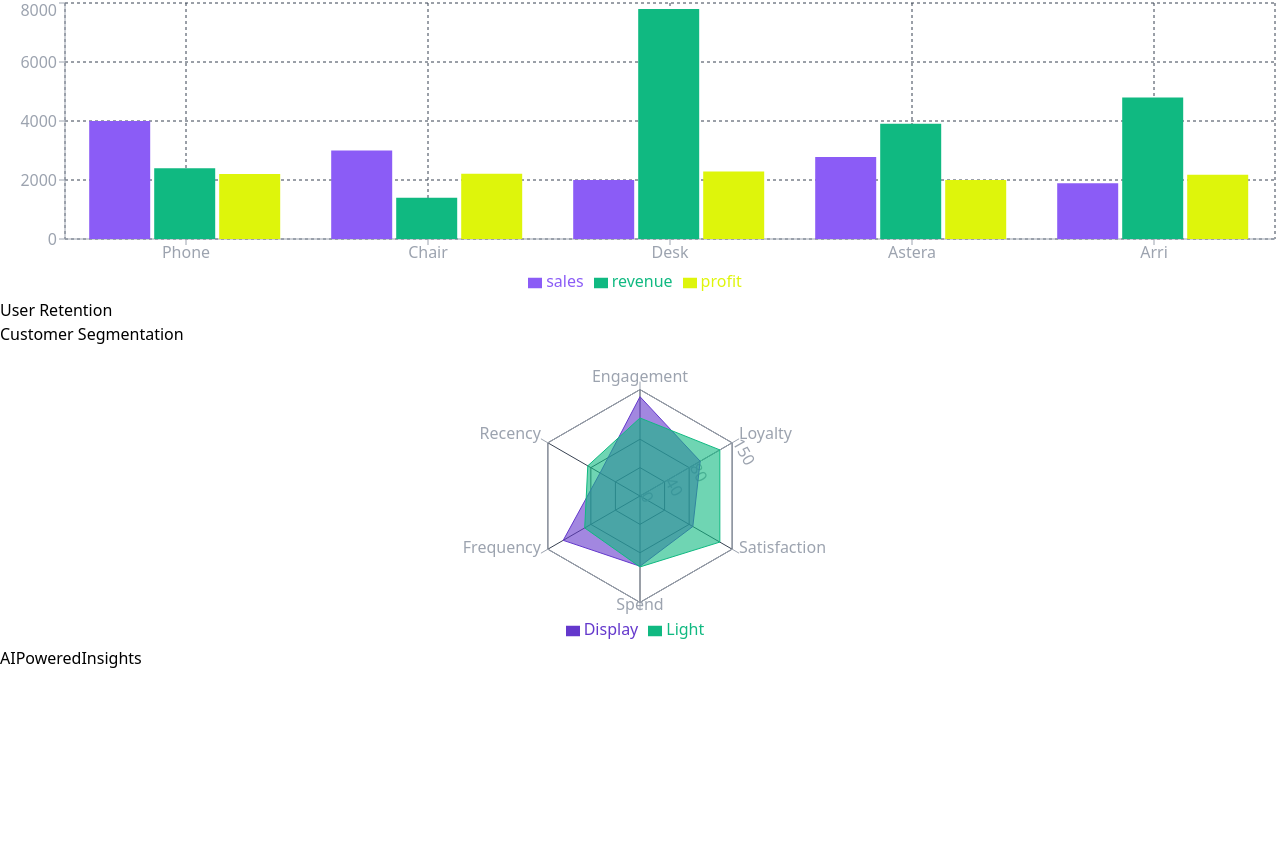
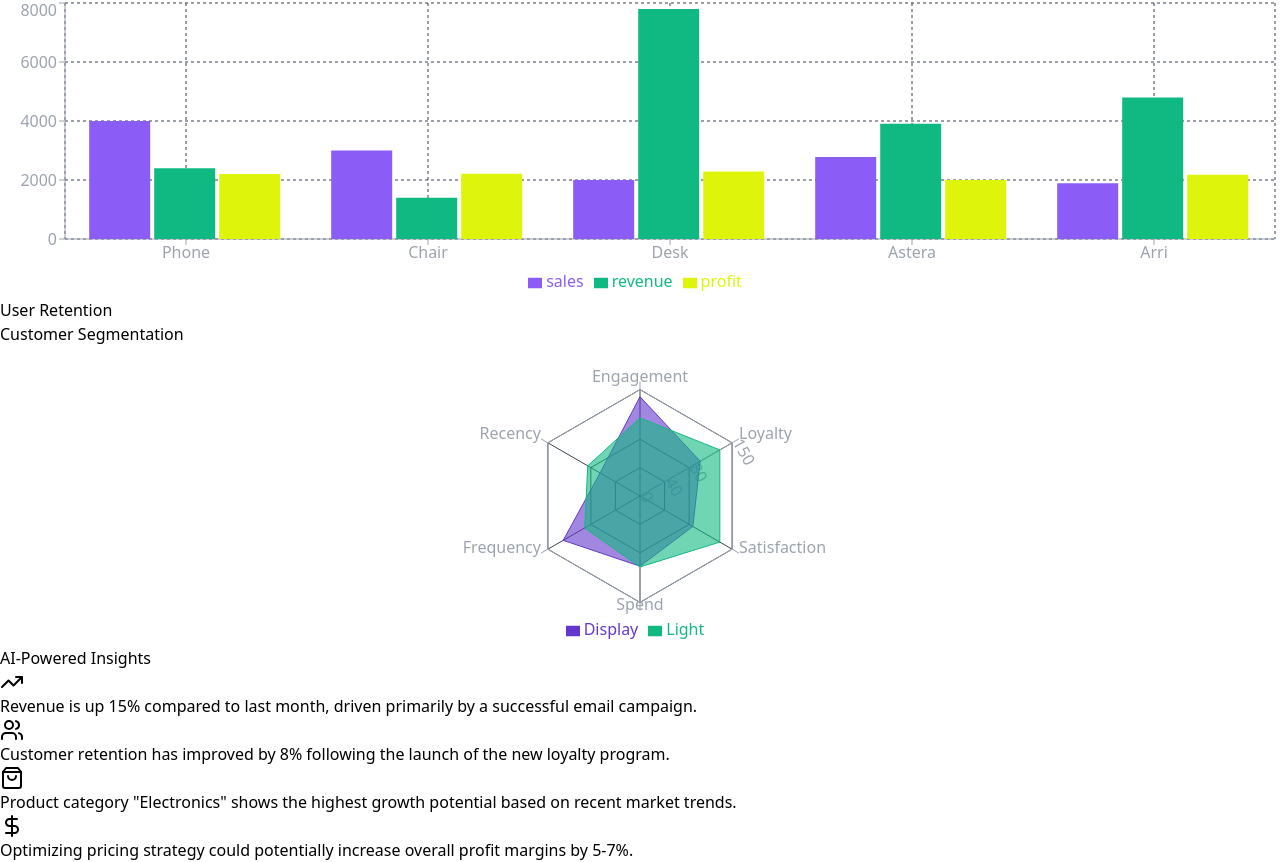
Before and after one commit to MirosBL45/dashboard, a React (Vite) app: page /analytics in a window 1280 px wide. Shown: the part 1324-2186 px from the top of the page. Before the commit the page ends 1994 px from the top, so only its background shows below. Built offline with nearby package versions, Linux system fonts and the light colour scheme.

Commit message:
done AnalyticsPage

```diff
--- a/src/components/analytics/AIPoweredInsights.jsx
+++ b/src/components/analytics/AIPoweredInsights.jsx
@@ -1,5 +1,27 @@
-import React from 'react';
+import { motion } from 'framer-motion';
+import { INSIGHTS_DATA } from '../../data/ChartsData';
 
 export default function AIPoweredInsights() {
-  return <div>AIPoweredInsights</div>;
+  return (
+    <motion.div
+      className="bg-gray-800 bg-opacity-50 backdrop-filter backdrop-blur-lg shadow-lg rounded-xl p-6 border border-gray-700"
+      initial={{ opacity: 0, y: 20 }}
+      animate={{ opacity: 1, y: 0 }}
+      transition={{ delay: 1.0 }}
+    >
+      <h2 className="text-xl font-semibold text-gray-100 mb-4">
+        AI-Powered Insights
+      </h2>
+      <div className="space-y-4">
+        {INSIGHTS_DATA.map((item, index) => (
+          <div key={index} className="flex items-center space-x-3">
+            <div className={`p-2 rounded-full ${item.color} bg-opacity-20`}>
+              <item.icon className={`size-6 ${item.color}`} />
+            </div>
+            <p className="text-gray-300">{item.insight}</p>
+          </div>
+        ))}
+      </div>
+    </motion.div>
+  );
 }
--- a/src/data/ChartsData.jsx
+++ b/src/data/ChartsData.jsx
@@ -1,3 +1,5 @@
+import { TrendingUp, Users, ShoppingBag, DollarSign } from 'lucide-react';
+
 export const SALES_DATA = [
   { name: 'Jan', sales: 6100 },
   { name: 'Feb', sales: 5900 },
@@ -435,3 +437,30 @@ export const CUSTOMER_SEGMENT_DATA = [
   { subject: 'Frequency', A: 125, B: 90, fullMark: 150 },
   { subject: 'Recency', A: 65, B: 85, fullMark: 150 },
 ];
+
+export const INSIGHTS_DATA = [
+  {
+    icon: TrendingUp,
+    color: 'text-green-500',
+    insight:
+      'Revenue is up 15% compared to last month, driven primarily by a successful email campaign.',
+  },
+  {
+    icon: Users,
+    color: 'text-blue-500',
+    insight:
+      'Customer retention has improved by 8% following the launch of the new loyalty program.',
+  },
+  {
+    icon: ShoppingBag,
+    color: 'text-purple-500',
+    insight:
+      'Product category "Electronics" shows the highest growth potential based on recent market trends.',
+  },
+  {
+    icon: DollarSign,
+    color: 'text-yellow-500',
+    insight:
+      'Optimizing pricing strategy could potentially increase overall profit margins by 5-7%.',
+  },
+];
```
